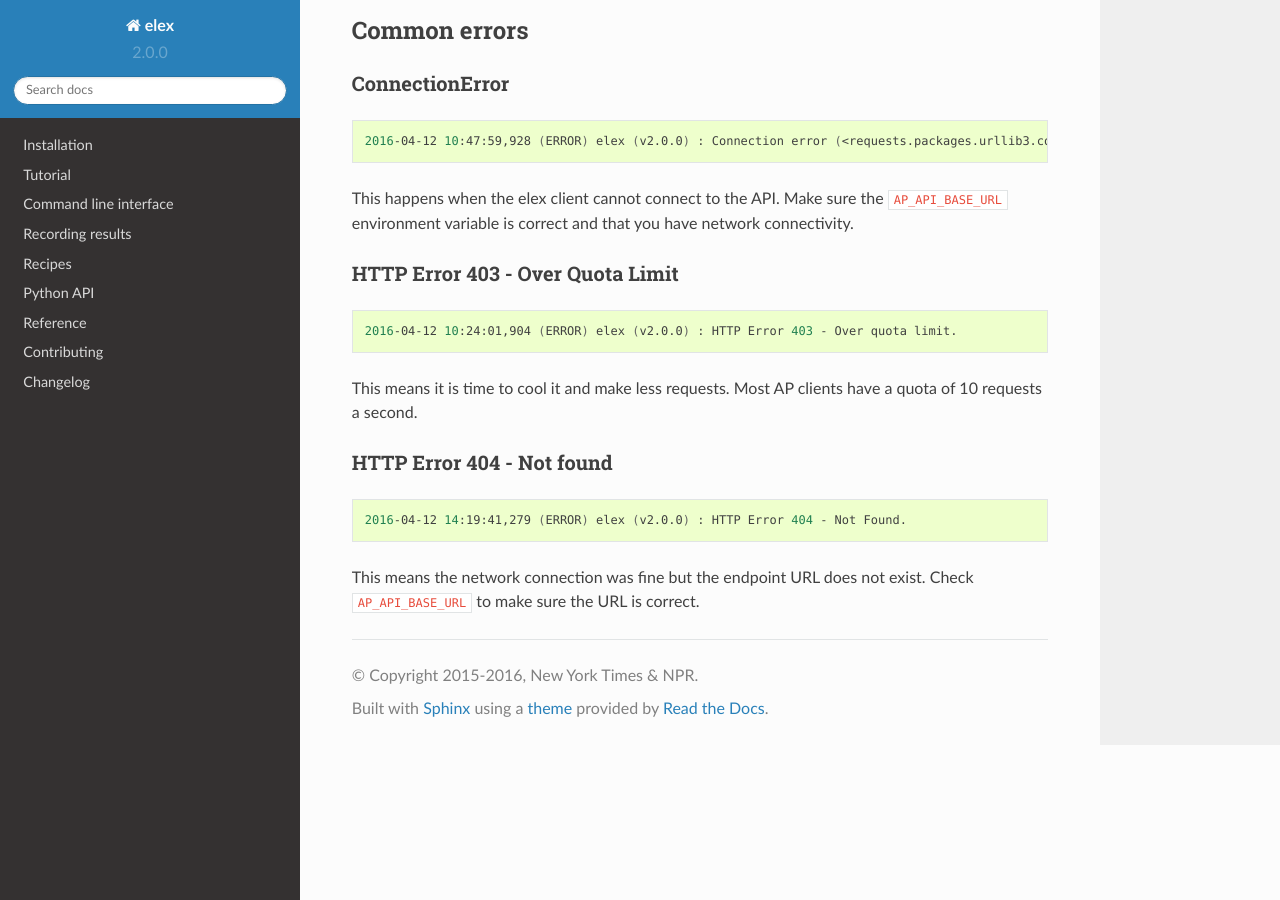
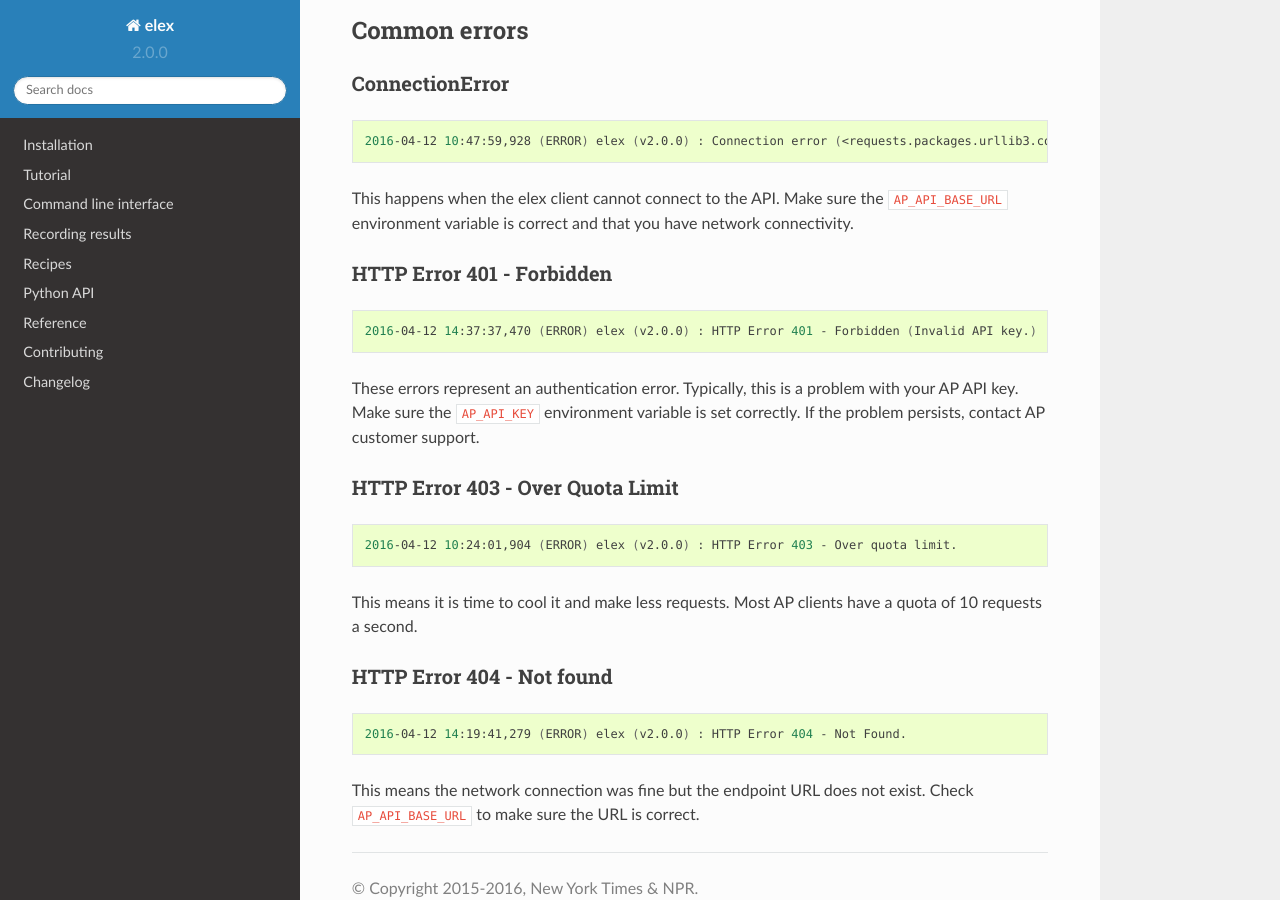
Before and after one commit to newsdev/elex, a Sphinx documentation site: the page built from docs/errors.rst, in a window 1280 px wide and 900 px high, scrolled down 731 px. Built offline with Sphinx 7.4.7 and the Read the Docs theme 2.0.0, drawn with Linux system fonts in a browser that asks for light colours.

Commit message:
add 401 error docs

```diff
--- a/docs/errors.rst
+++ b/docs/errors.rst
@@ -50,6 +50,18 @@ This happens when the elex client cannot connect to the API. Make sure the
 ``AP_API_BASE_URL`` environment variable is correct and that you have network
 connectivity.
 
+~~~~~~~~~~~~~~~~~~~~~~~~~~
+HTTP Error 401 - Forbidden
+~~~~~~~~~~~~~~~~~~~~~~~~~~
+
+.. code:: bash
+
+    2016-04-12 14:37:37,470 (ERROR) elex (v2.0.0) : HTTP Error 401 - Forbidden (Invalid API key.)
+
+These errors represent an authentication error. Typically, this is a problem with
+your AP API key. Make sure the ``AP_API_KEY`` environment variable is set correctly.
+If the problem persists, contact AP customer support.
+
 ~~~~~~~~~~~~~~~~~~~~~~~~~~~~~~~~~
 HTTP Error 403 - Over Quota Limit
 ~~~~~~~~~~~~~~~~~~~~~~~~~~~~~~~~~
```
Also changed, not shown: 1 other file.
